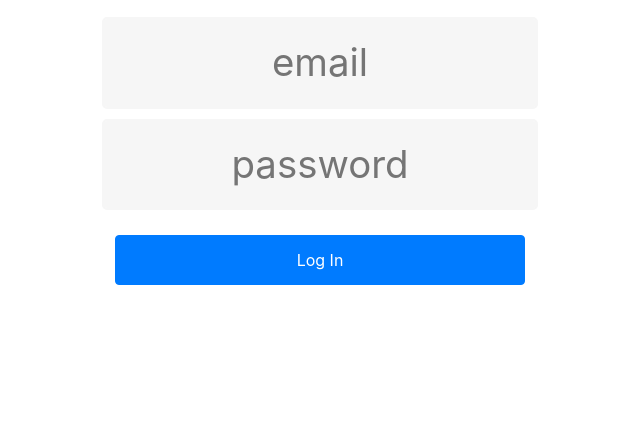
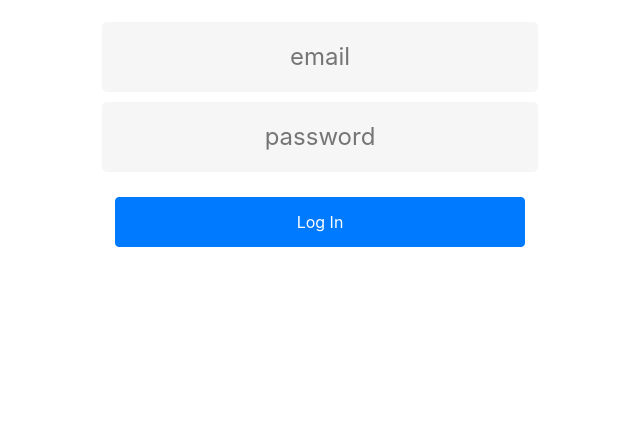
Before and after one commit to bodagetta/cis622loginmockup, a plain HTML site: page index.html in a window 1280 px wide. Shown: the part 360-800 px from the top of the page, without its empty margins (320-960 px from the left). Drawn offline with nearby package versions, Linux system fonts and the light colour scheme.

Commit message:
Add media queries to set maximum text size

```diff
--- a/styles.css
+++ b/styles.css
@@ -14,6 +14,7 @@ body {
   text-align: center;
   font-size: 4vw;
 }
+
 
 .btn-login {
   margin-top: 20px;
@@ -62,3 +63,9 @@ input[type=text] {
   -webkit-border-radius: 5px 5px 5px 5px;
   border-radius: 5px 5px 5px 5px;
 }
+
+@media screen and (min-width: 700px) {
+  .header-text, input[type=text], input[type=button], input[type=submit], input[type=reset] {
+     font-size: 24px;
+  }
+}
```
